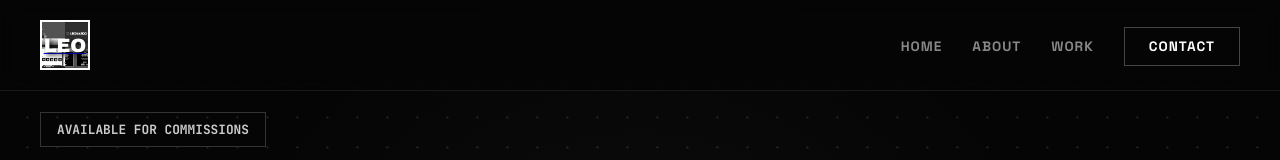
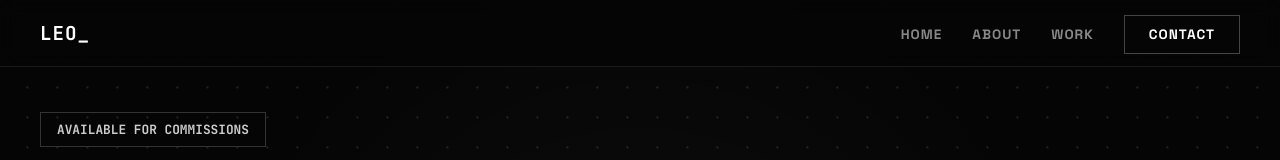
Before and after one commit to olayemimomayo5-droid/leo-portfolio, a plain HTML site: page index.html in a window 1280 px wide. Shown: the top 160 px of the page. Drawn offline with Linux system fonts and the light colour scheme.

Commit message:
Update index.html

```diff
--- a/index.html
+++ b/index.html
@@ -14,17 +14,9 @@
 
     <!-- ================= HEADER / NAVBAR ================= -->
     <header id="top">
-        <nav class="navbar">
-                   <a href="#top" class="leo-logo">
-            <!-- Replace these with your actual image file names in the images folder -->
-            <div class="collage-bg">
-                <img src="images/Dialogue.png" alt="UI 1">
-                <img src="images/Clicker.png" alt="UI 2">
-                <img src="Inventory.png" alt="UI 3">
-                <img src="images/Screenshot 2026-08-16 221824.png" alt="UI 4">
-            </div>
-            <span>LEO</span>
-        </a>
+         <nav class="navbar">
+            <!-- Back to the clean text logo -->
+            <div class="logo">LEO<span class="cursor-blink">_</span></div>
             <ul class="nav-links">
                 <li><a href="#top">Home</a></li>
                 <li><a href="#about">About</a></li>
```
